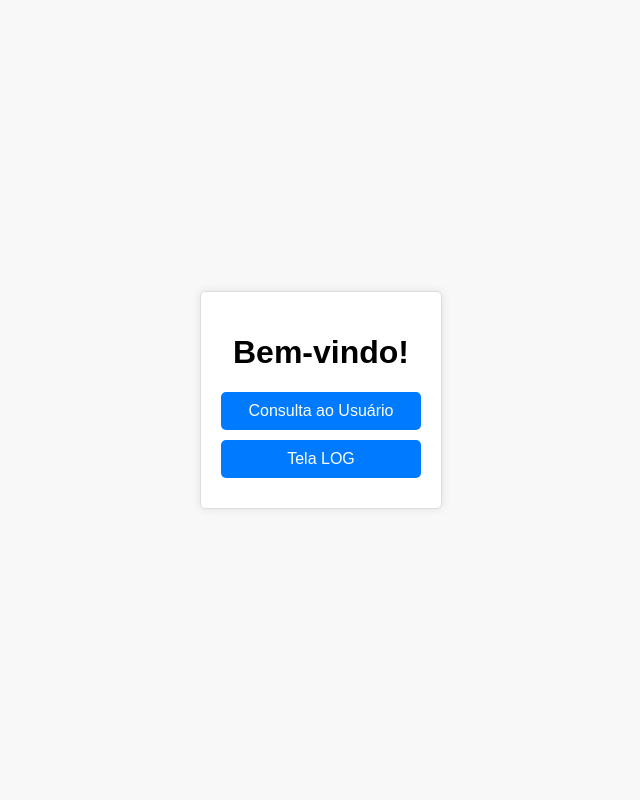
After one commit to LucasSB-hub/Projeto-2024---Php, a PHP site: page /tela.html in a window 1280 px wide. The commit adds this page. Shown: the whole page, without its empty margins (319-959 px from the left). Run offline with PHP 8.4, Linux system fonts and the light colour scheme.

Commit message:
atualizado, faltando linkar a tela master

```diff
--- a/projeto unisuam/projeto unisuam/cadastro.html
+++ b/projeto unisuam/projeto unisuam/cadastro.html
@@ -15,9 +15,6 @@
     <body>
         <div id="background"> <!-- Caixa para definir a margem, a imagem de fundo e as cores. -->
 
-                <header> <!-- Local separado para a barra de navegação -->
-
-                </header>
 
             <div class="container"> <!-- Local (centralizado) onde todas as caixas e os títulos estão. -->
 
@@ -105,7 +102,7 @@
                         </div>
                         <div id="buttons">
                             <input type="submit" value="Enviar"> <!-- Botão para finalizar (submit/Enviar) o cadastro -->
-
+                            <a class="password" href="login.html"> já possui conta? </a>
                             <input type="reset" value="Refazer"> <!-- Botão para ara refazer (reset/Limpar Tela) o cadastro -->
                         </div>
                     </form>
--- /dev/null
+++ b/projeto unisuam/projeto unisuam/css/tela.css
@@ -0,0 +1,35 @@
+body {
+    font-family: Arial, sans-serif;
+    display: flex;
+    justify-content: center;
+    align-items: center;
+    height: 100vh;
+    margin: 0;
+    background-color: #f8f8f8;
+}
+
+.container {
+    text-align: center;
+    background-color: #fff;
+    padding: 20px;
+    border: 1px solid #ddd;
+    border-radius: 5px;
+    box-shadow: 0 0 10px rgba(0, 0, 0, 0.1);
+}
+
+button {
+    display: block;
+    width: 200px;
+    margin: 10px auto;
+    padding: 10px;
+    font-size: 16px;
+    background-color: #007bff;
+    color: white;
+    border: none;
+    border-radius: 5px;
+    cursor: pointer;
+}
+
+button:hover {
+    background-color: #0056b3;
+}
--- /dev/null
+++ b/projeto unisuam/projeto unisuam/java/tela.js
@@ -0,0 +1,9 @@
+document.addEventListener('DOMContentLoaded', function() {
+    document.getElementById('consulta-button').addEventListener('click', function() {
+        window.location.href = 'consulta.html';
+    });
+
+    document.getElementById('log-button').addEventListener('click', function() {
+        window.location.href = 'index.php';
+    });
+});
--- a/projeto unisuam/projeto unisuam/login.html
+++ b/projeto unisuam/projeto unisuam/login.html
@@ -30,7 +30,8 @@
                         <input type="email" placeholder="senha">
                     </label>
 
-                    <a class="password" href="recuperacao.html">Esqueceu sua Senha?</a>
+                    <a class="password" href="cadastro.html"> já tem conta? clique aqui! </a>
+                    <a class="password" href="2fa.html">Esqueceu sua Senha?</a>
 
 
                     <button class="btn btn-second">concluir</button>
--- a/projeto unisuam/projeto unisuam/recuperacao.html
+++ b/projeto unisuam/projeto unisuam/recuperacao.html
@@ -8,7 +8,6 @@
     <link rel="stylesheet" href="css/recuperacao.css">
     <link rel="stylesheet" href="https://use.fontawesome.com/releases/v5.8.2/css/all.css"
         integrity="sha384-oS3vJWv+0UjzBfQzYUhtDYW+Pj2yciDJxpsK1OYPAYjqT085Qq/1cq5FLXAZQ7Ay" crossorigin="anonymous">
-        <link rel="shortcut icon" href="img/ESPACE GAMES.png" type="imagem">
 </head>
 <body>
 
@@ -39,7 +38,7 @@
                     </label>
 
 
-                    <button class="btn btn-second">concluir</button>
+                    <button class="btn btn-second"><a class="button" href="index.html"> Concluir </a></button>
                 </form>
             </div><!-- second column -->
         </div><!-- first content -->
--- /dev/null
+++ b/projeto unisuam/projeto unisuam/tela.html
@@ -0,0 +1,17 @@
+<!DOCTYPE html>
+<html lang="pt-BR">
+<head>
+    <meta charset="UTF-8">
+    <meta name="viewport" content="width=device-width, initial-scale=1.0">
+    <title>Página Inicial</title>
+    <link rel="stylesheet" href="css/tela.css">
+</head>
+<body>
+    <div class="container">
+        <h1>Bem-vindo!</h1>
+        <button id="consulta-button">Consulta ao Usuário</button>
+        <button id="log-button">Tela LOG</button>
+    </div>
+    <script src="java/tela.js"></script>
+</body>
+</html>
```
Also changed, not shown: projeto unisuam/projeto unisuam/2fa.html (added, +18 -0 lines), projeto unisuam/projeto unisuam/css/2fa.css (added, +44 -0 lines), projeto unisuam/projeto unisuam/css/recuperacao.css (+7 -2 lines), projeto unisuam/projeto unisuam/java/2fa.js (added, +21 -0 lines), projeto unisuam/projeto unisuam/java/cadastro.js (+0 -9 lines).
